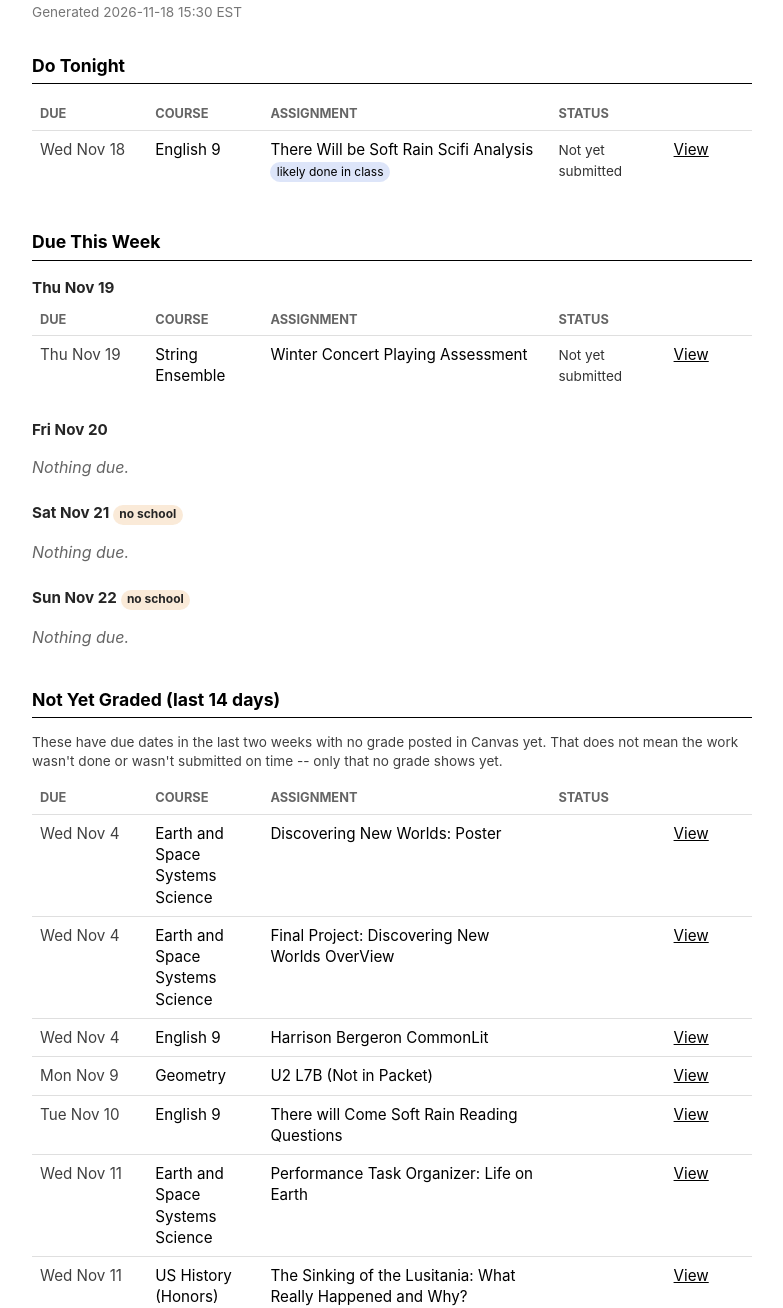
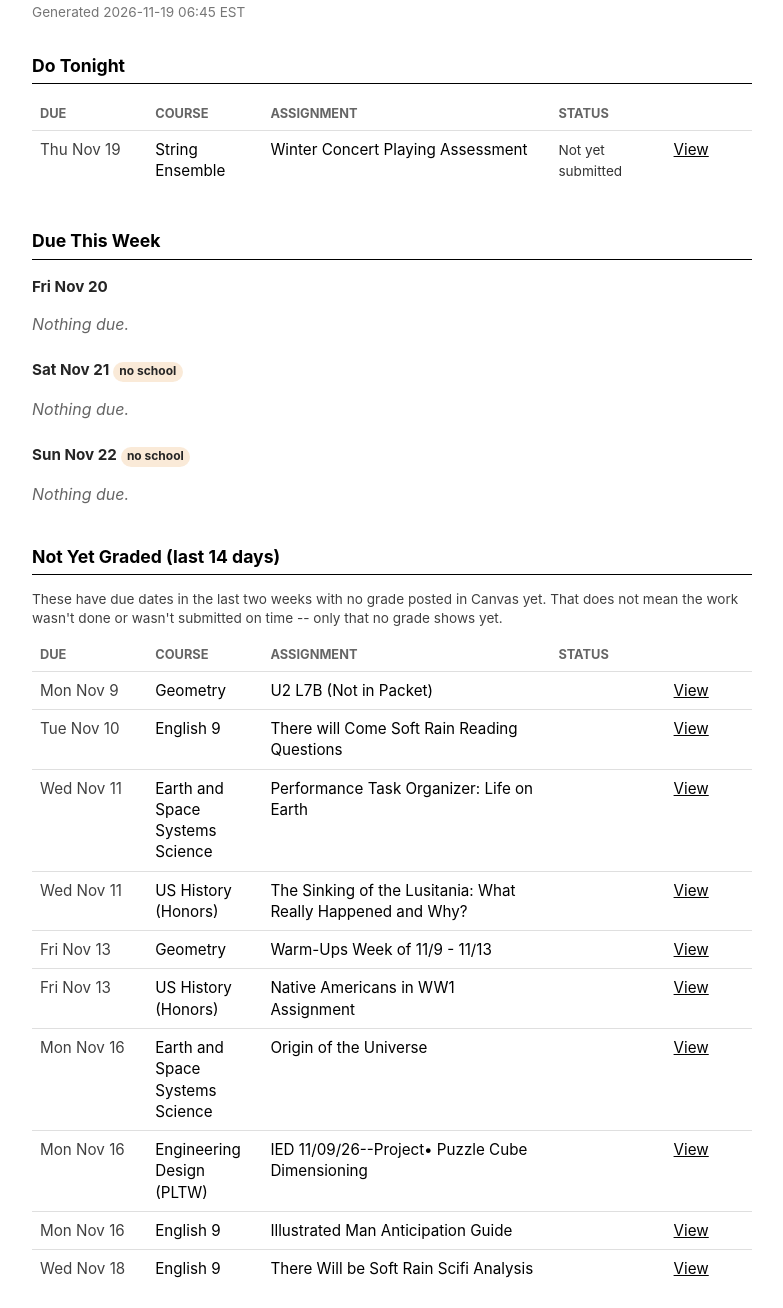
Before and after one commit to LeonHodgesAustin/daily-agenda, a plain HTML site: page index.html in a window 1280 px wide. Shown: the part 74-1382 px from the top of the page, without its empty margins (248-1031 px from the left). Drawn offline with Linux system fonts and the light colour scheme.

Commit message:
Update: 2026-11-19 11:45 UTC

```diff
--- a/index.html
+++ b/index.html
@@ -33,37 +33,13 @@
 </head>
 <body>
   <h1>Daily Agenda</h1>
-  <p class="generated">Generated 2026-11-18 15:30 EST</p>
+  <p class="generated">Generated 2026-11-19 06:45 EST</p>
 
 
   <section>
     <h2>Do Tonight</h2>
 
     <table>
-      <colgroup>
-        <col style="width: 16%">
-        <col style="width: 16%">
-        <col style="width: 40%">
-        <col style="width: 16%">
-        <col style="width: 12%">
-      </colgroup>
-      <thead><tr><th>Due</th><th>Course</th><th>Assignment</th><th>Status</th><th></th></tr></thead>
-      <tbody>
-      <tr>
-        <td class="due"><span class="day-date">Wed Nov 18</span></td>
-        <td class="course">English 9</td>
-        <td class="name">There Will be Soft Rain Scifi Analysis <span class="badge badge-inclass" title="Due at or before school lets out that day -- may already be handled in class, not necessarily homework.">likely done in class</span></td>
-        <td class="status-cell"><span class="status">Not yet submitted</span></td>
-        <td class="link"><a href="https://hcpss.instructure.com/courses/295385/assignments/15037531" target="_blank" rel="noopener">View</a></td>
-      </tr>
-      </tbody>
-    </table>
-  </section>
-  <section>
-    <h2>Due This Week</h2>
-    <div class="day">
-      <h3>Thu Nov 19</h3>
-      <table>
       <colgroup>
         <col style="width: 16%">
         <col style="width: 16%">
@@ -82,7 +58,9 @@
       </tr>
       </tbody>
     </table>
-    </div>
+  </section>
+  <section>
+    <h2>Due This Week</h2>
     <div class="day">
       <h3>Fri Nov 20</h3>
       <p class="empty">Nothing due.</p>
@@ -109,27 +87,6 @@
       </colgroup>
       <thead><tr><th>Due</th><th>Course</th><th>Assignment</th><th>Status</th><th></th></tr></thead>
       <tbody>
-      <tr>
-        <td class="due"><span class="day-date">Wed Nov 4</span></td>
-        <td class="course">Earth and Space Systems Science</td>
-        <td class="name">Discovering New Worlds: Poster</td>
-        <td class="status-cell"></td>
-        <td class="link"><a href="https://hcpss.instructure.com/courses/297924/assignments/14977855" target="_blank" rel="noopener">View</a></td>
-      </tr>
-      <tr>
-        <td class="due"><span class="day-date">Wed Nov 4</span></td>
-        <td class="course">Earth and Space Systems Science</td>
-        <td class="name">Final Project: Discovering New Worlds OverView</td>
-        <td class="status-cell"></td>
-        <td class="link"><a href="https://hcpss.instructure.com/courses/297924/assignments/14947408" target="_blank" rel="noopener">View</a></td>
-      </tr>
-      <tr>
-        <td class="due"><span class="day-date">Wed Nov 4</span></td>
-        <td class="course">English 9</td>
-        <td class="name">Harrison Bergeron CommonLit</td>
-        <td class="status-cell"></td>
-        <td class="link"><a href="https://hcpss.instructure.com/courses/295385/assignments/14924044" target="_blank" rel="noopener">View</a></td>
-      </tr>
       <tr>
         <td class="due"><span class="day-date">Mon Nov 9</span></td>
         <td class="course">Geometry</td>
@@ -193,6 +150,13 @@
         <td class="status-cell"></td>
         <td class="link"><a href="https://hcpss.instructure.com/courses/295385/assignments/15020367" target="_blank" rel="noopener">View</a></td>
       </tr>
+      <tr>
+        <td class="due"><span class="day-date">Wed Nov 18</span></td>
+        <td class="course">English 9</td>
+        <td class="name">There Will be Soft Rain Scifi Analysis</td>
+        <td class="status-cell"></td>
+        <td class="link"><a href="https://hcpss.instructure.com/courses/295385/assignments/15037531" target="_blank" rel="noopener">View</a></td>
+      </tr>
       </tbody>
     </table>
   </section>
```
